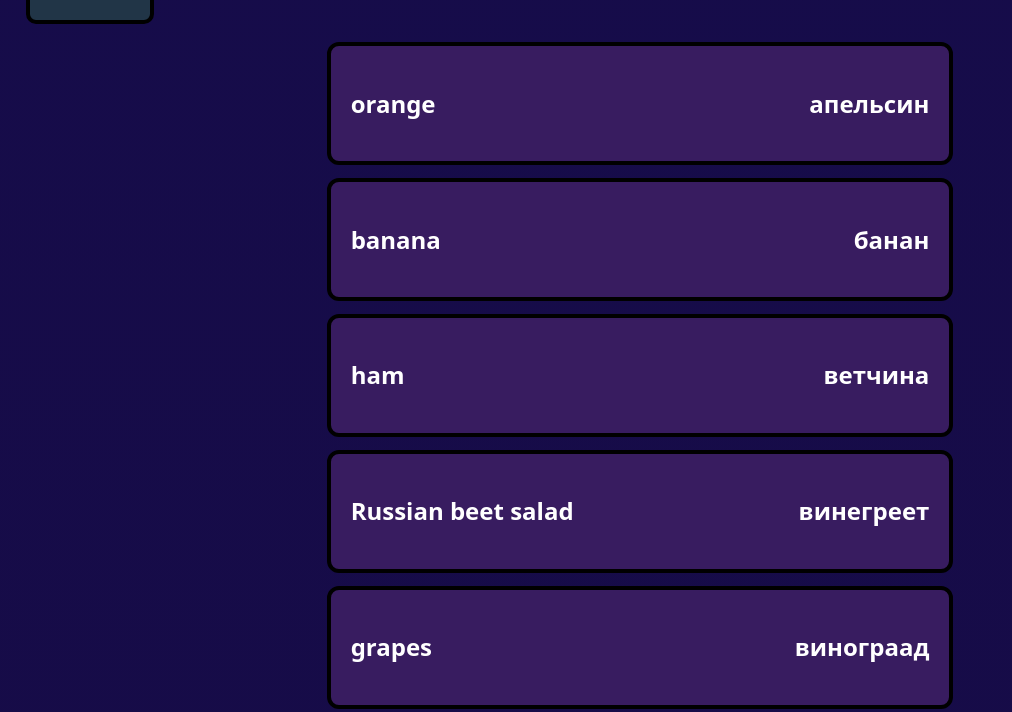
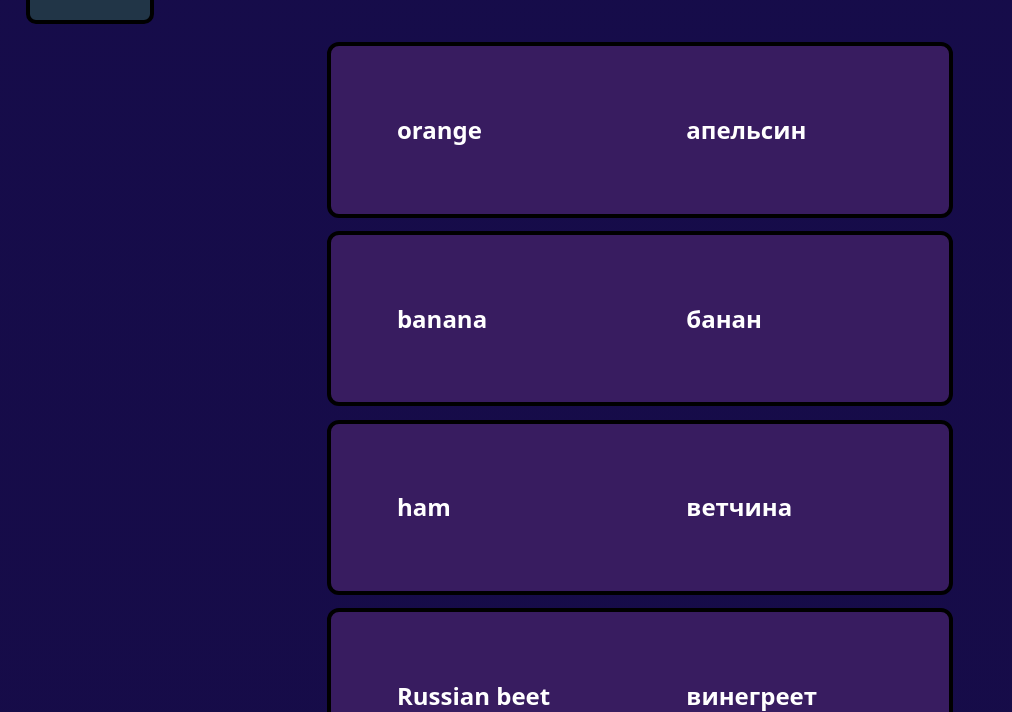
Before and after one commit to Edward-Mercado/quizlet-replacement, a website built with Vite: page app/index.html in a window 1280 px wide. Shown: the part 88-800 px from the top of the page, without its empty margins (0-1012 px from the left). Built offline with nearby package versions, Linux system fonts and the light colour scheme.

Commit message:
css tweaking

```diff
--- a/app/src/main.js
+++ b/app/src/main.js
@@ -285,8 +285,8 @@ function showAllWords() {
 questionList.forEach((question) => {
   document.getElementById("view-all-words").insertAdjacentHTML("beforeend", `
     <div class="word-card">
-      <h2> ${question.frontSide} </h2>
-      <h2> ${question.backSide}</h2>
+      <h2 class="card-side"> ${question.frontSide} </h2>
+      <h2 class="card-side"> ${question.backSide}</h2>
     </div>
     `)
 })
--- a/app/src/style.css
+++ b/app/src/style.css
@@ -322,6 +322,21 @@ h1 {
   animation: buttonPress 0.2s ease-in-out;
 }
 
+.card-side {
+  border-radius: 10px;
+  padding: 5%;
+  max-width: 40%;
+  width: 40%;
+  margin: 3%;
+}
+
+#question-containers {
+  width: 100vw;
+  height: 100vh;
+  padding: auto;
+  text-align: center;
+}
+
 @keyframes buttonPress {
   0% {
     transform: scale(1.0) translateY(-4px);
```
